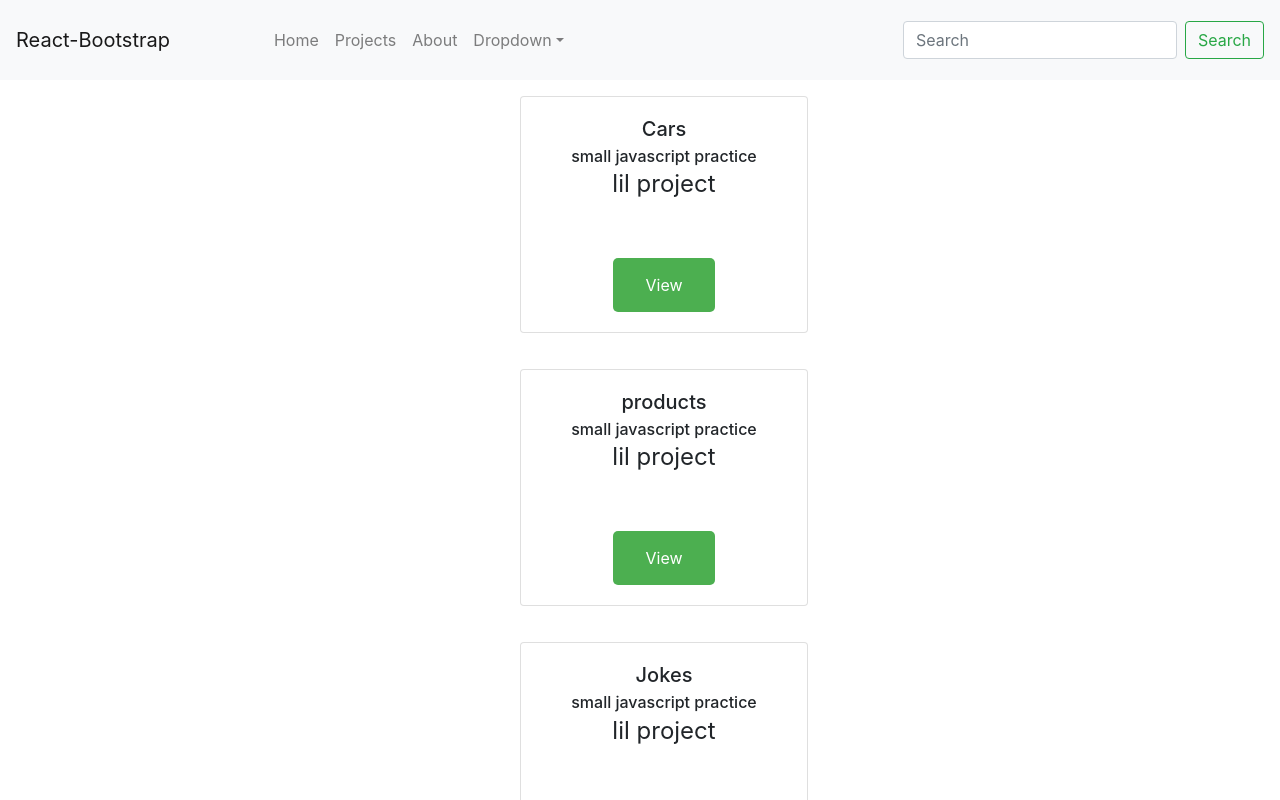
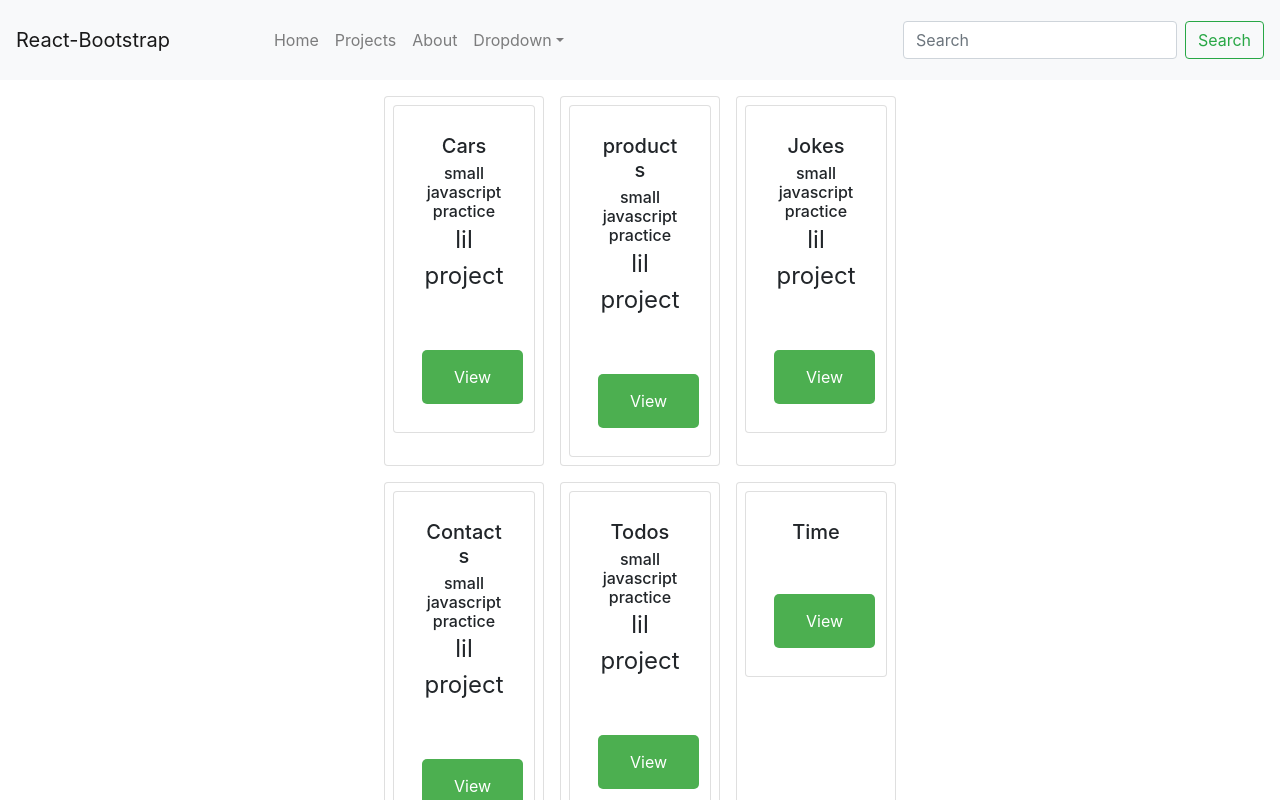
Before and after one commit to Fredrik93/react_tutorial, a React (Create React App) app: page /projects in a window 1280 px wide. Shown: the top 800 px of the page. Built offline with nearby package versions, Linux system fonts and the light colour scheme.

Commit message:
add card style grid

```diff
--- a/src/App.css
+++ b/src/App.css
@@ -72,3 +72,26 @@ body{
   color:white !important;
   height:auto;
   }
+  .cards {
+
+     display: grid;
+
+    grid-template-columns: repeat(3, 20vh);
+
+    grid-auto-rows: auto;
+
+    grid-gap: 1rem;
+
+    justify-content: center;
+
+    }
+
+    .card {
+
+    border: 1px solid #e7e7e7;
+
+    border-radius: 4px;
+
+    padding: .5rem;
+
+    }
--- a/src/Components/Card.js
+++ b/src/Components/Card.js
@@ -14,10 +14,14 @@ function CustomizedCard(props) {
         marginTop: "5vh",
         borderRadius: "5px",
 
+    }
+    const cardStyle = {
+        width: '30vh',
+        marginTop: "5px",
 
     }
-    return (<div>
-        <Card style={{ width: '18rem' }} >
+    return (<div className="card" >
+        <Card >
             <Card.Body>
                 <Card.Title>{props.title}</Card.Title>
                 <Card.Subtitle>{props.subtitle}</Card.Subtitle>
@@ -25,7 +29,7 @@ function CustomizedCard(props) {
                 <Card.Link style={stylingBtn} href={props.href}>{props.linkName} </Card.Link>
             </Card.Body>
         </Card>
-        <br />
+
     </div>)
 }
 export default CustomizedCard
--- a/src/Components/Projects.js
+++ b/src/Components/Projects.js
@@ -6,7 +6,7 @@ function List() {
 
     return (
 
-        <div  >
+        <div className="cards" >
 
             <CustomizedCard
                 title="Cars"
```
